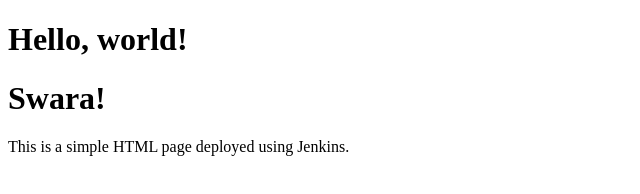
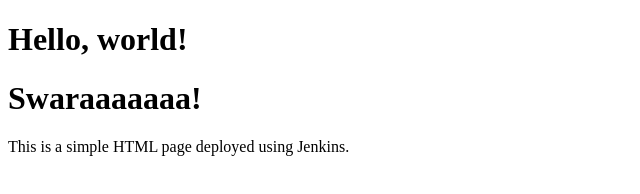
Before and after one commit to swaranjali09/Default, a plain HTML site: page index.html in a window 1280 px wide. Shown: the whole page, without its empty margins (0-640 px from the left). Drawn offline with Linux system fonts and the light colour scheme.

Commit message:
Update index.html

```diff
--- a/index.html
+++ b/index.html
@@ -7,7 +7,7 @@
 </head>
 <body>
     <h1>Hello, world!</h1>
-    <h1>Swara!</h1>
+    <h1>Swaraaaaaaa!</h1>
     <p>This is a simple HTML page deployed using Jenkins.</p>
 </body>
 </html>
```
